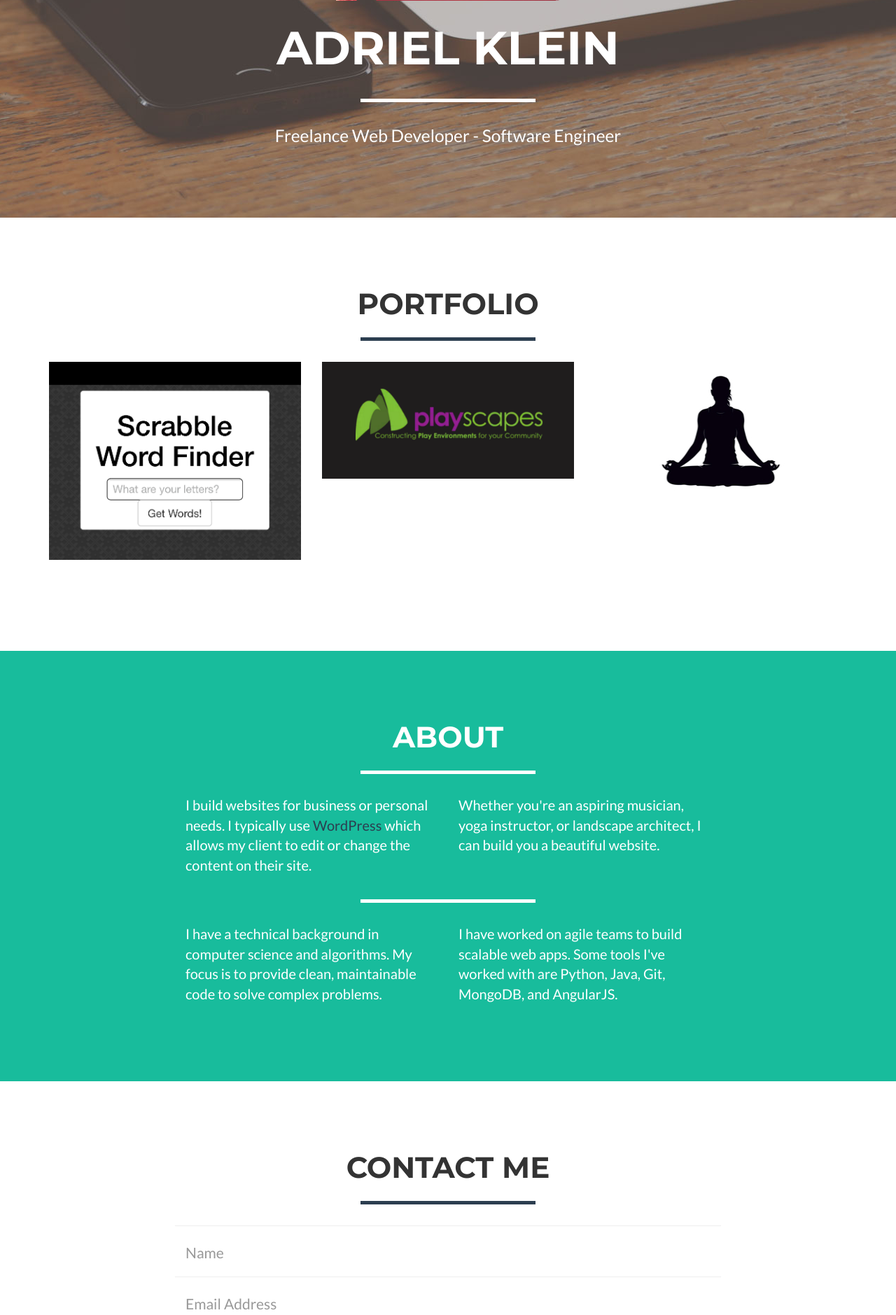
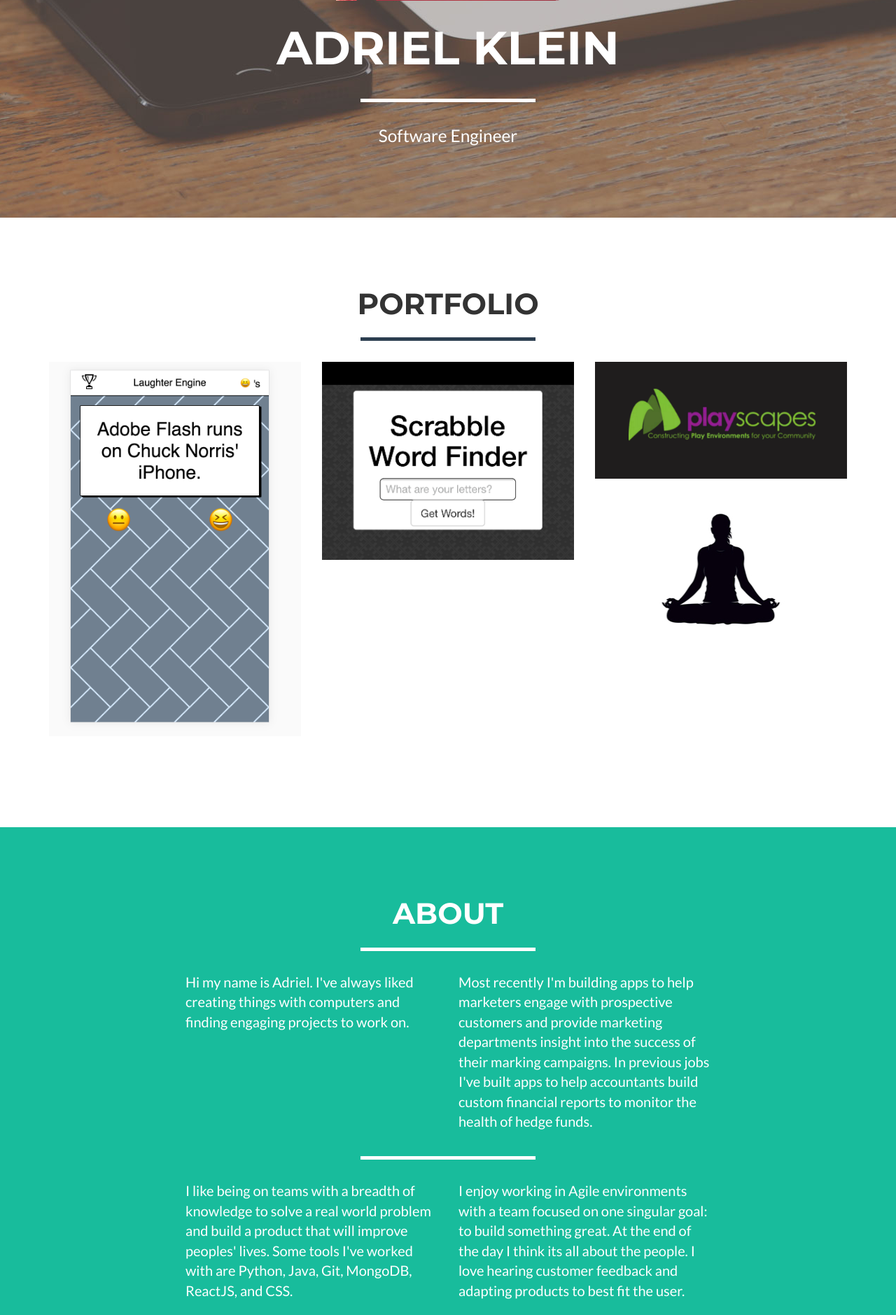
Before and after one commit to adrielklein/freelancer-site, a Flask app: page / in a window 1280 px wide. Shown: the part 513-2392 px from the top of the page at 70% size. Run offline with Flask 2, Linux system fonts and the light colour scheme; some libraries are stand-ins or nearby versions.

Commit message:
update website

```diff
--- a/templates/index.html
+++ b/templates/index.html
@@ -77,7 +77,7 @@
                     <div class="intro-text">
                         <span class="name">Adriel Klein</span>
                         <hr class="star-light">
-                        <span class="skills">Freelance Web Developer - Software Engineer</span>
+                        <span class="skills">Software Engineer</span>
                     </div>
                 </div>
             </div>
@@ -101,7 +101,7 @@
                                 <i class="fa fa-search-plus fa-3x"></i>
                             </div>
                         </div>
-                        <img src="static/img/portfolio/word_finder.png" class="img-responsive" alt="">
+                        <img src="static/img/portfolio/laughter.png" class="img-responsive" alt="">
                     </a>
                 </div>
                 <div class="col-sm-4 portfolio-item">
@@ -111,11 +111,21 @@
                                 <i class="fa fa-search-plus fa-3x"></i>
                             </div>
                         </div>
+                        <img src="static/img/portfolio/word_finder.png" class="img-responsive" alt="">
+                    </a>
+                </div>
+                <div class="col-sm-4 portfolio-item">
+                    <a href="#portfolioModal3" class="portfolio-link" data-toggle="modal">
+                        <div class="caption">
+                            <div class="caption-content">
+                                <i class="fa fa-search-plus fa-3x"></i>
+                            </div>
+                        </div>
                         <img src="static/img/portfolio/playscapes.png" class="img-responsive" alt="">
                     </a>
                 </div>
                 <div class="col-sm-4 portfolio-item">
-                    <a href="#portfolioModal3" class="portfolio-link" data-toggle="modal">
+                    <a href="#portfolioModal4" class="portfolio-link" data-toggle="modal">
                         <div class="caption">
                             <div class="caption-content">
                                 <i class="fa fa-search-plus fa-3x"></i>
@@ -141,20 +151,20 @@
             </div>
             <div class="row">
                 <div class="col-lg-4 col-lg-offset-2">
-                    <p>I build websites for business or personal needs. I typically use <a href="http://www.wordpress.org" style="color:#2c3e50;">WordPress</a> which allows my client to edit or change the content on their site.</p>
+                    <p>Hi my name is Adriel. I've always liked creating things with computers and finding engaging projects to work on.</p>
                 </div>
                 <div class="col-lg-4">
-                    <p>Whether you're an aspiring musician, yoga instructor, or landscape architect, I can build you a beautiful website.</p>
+                    <p>Most recently I'm building apps to help marketers engage with prospective customers and provide marketing departments insight into the success of their marking campaigns. In previous jobs I've built apps to help accountants build custom financial reports to monitor the health of hedge funds.</p>
                 </div>
 
             </div>
             <hr class="star-light">
             <div class="row">
                 <div class="col-lg-4 col-lg-offset-2">
-                    <p>I have a technical background in computer science and algorithms. My focus is to provide clean, maintainable code to solve complex problems.</p>
+                    <p>I like being on teams with a breadth of knowledge to solve a real world problem and build a product that will improve peoples' lives. Some tools I've worked with are Python, Java, Git, MongoDB, ReactJS, and CSS.</p>
                 </div>
                 <div class="col-lg-4">
-                    <p>I have worked on agile teams to build scalable web apps. Some tools I've worked with are Python, Java, Git, MongoDB, and AngularJS.</p>
+                    <p>I enjoy working in Agile environments with a team focused on one singular goal: to build something great. At the end of the day I think its all about the people. I love hearing customer feedback and adapting products to best fit the user. </p>
                 </div>
             </div>
         </div>
@@ -267,7 +277,7 @@
     </div>
 
     <!-- Portfolio Modals -->
-    <div class="portfolio-modal modal fade" id="portfolioModal3" tabindex="-1" role="dialog" aria-hidden="true">
+    <div class="portfolio-modal modal fade" id="portfolioModal4" tabindex="-1" role="dialog" aria-hidden="true">
         <div class="modal-content">
             <div class="close-modal" data-dismiss="modal">
                 <div class="lr">
@@ -290,7 +300,7 @@
             </div>
         </div>
     </div>
-    <div class="portfolio-modal modal fade" id="portfolioModal2" tabindex="-1" role="dialog" aria-hidden="true">
+    <div class="portfolio-modal modal fade" id="portfolioModal3" tabindex="-1" role="dialog" aria-hidden="true">
         <div class="modal-content">
             <div class="close-modal" data-dismiss="modal">
                 <div class="lr">
@@ -313,7 +323,7 @@
             </div>
         </div>
     </div>
-    <div class="portfolio-modal modal fade" id="portfolioModal1" tabindex="-1" role="dialog" aria-hidden="true">
+    <div class="portfolio-modal modal fade" id="portfolioModal2" tabindex="-1" role="dialog" aria-hidden="true">
         <div class="modal-content">
             <div class="close-modal" data-dismiss="modal">
                 <div class="lr">
@@ -329,6 +339,29 @@
                             <hr class="star-primary">
                             <a href="http://scrabble-word-finder.herokuapp.com"><img src="static/img/portfolio/word_finder.png" class="img-responsive img-centered" alt=""></a>
                             <p>Give your scrabble letters to Scrabble Word Finder and it will find all the words you can form with them.</p>
+                            <button type="button" class="btn btn-default" data-dismiss="modal"><i class="fa fa-times"></i> Close</button>
+                        </div>
+                    </div>
+                </div>
+            </div>
+        </div>
+    </div>
+    <div class="portfolio-modal modal fade" id="portfolioModal1" tabindex="-1" role="dialog" aria-hidden="true">
+        <div class="modal-content">
+            <div class="close-modal" data-dismiss="modal">
+                <div class="lr">
+                    <div class="rl">
+                    </div>
+                </div>
+            </div>
+            <div class="container">
+                <div class="row">
+                    <div class="col-lg-8 col-lg-offset-2">
+                        <div class="modal-body">
+                            <h2>Laughter Engine</h2>
+                            <hr class="star-primary">
+                            <a href="http://laughter-engine.com"><img src="static/img/portfolio/laughter.png" class="img-responsive img-centered" alt=""></a>
+                            <p>Join a worldwide joke rating community to find the best joke ever told</p>
                             <button type="button" class="btn btn-default" data-dismiss="modal"><i class="fa fa-times"></i> Close</button>
                         </div>
                     </div>
```
Also changed, not shown: static/img/portfolio/laughter.png (added).
